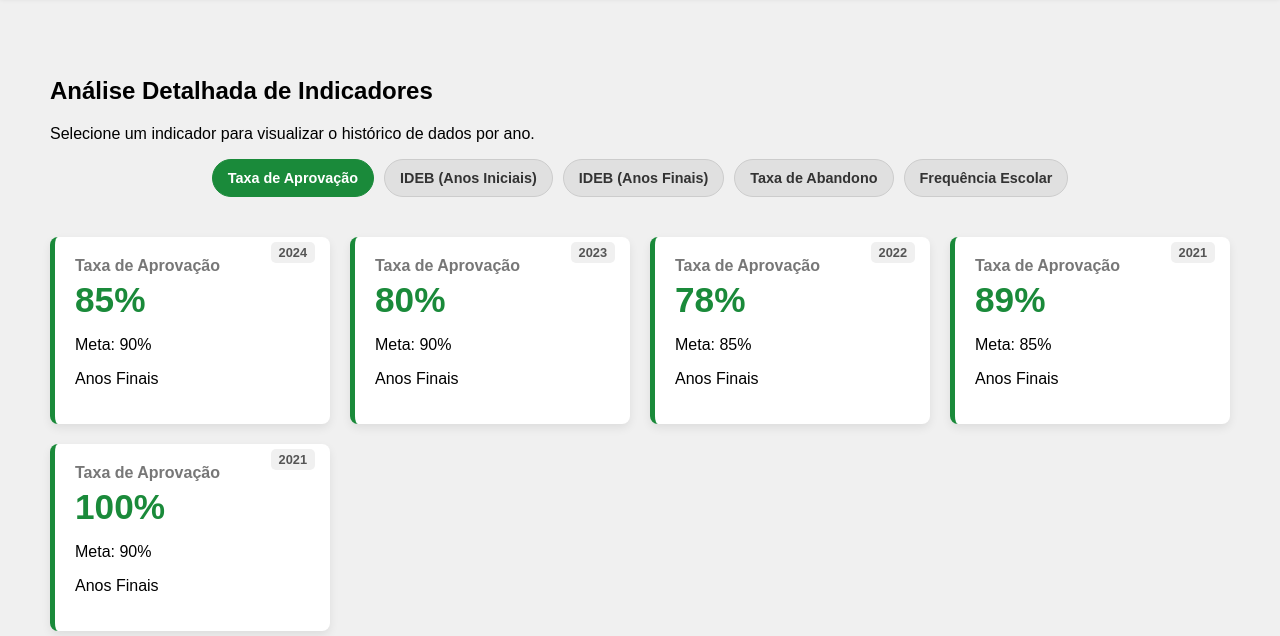
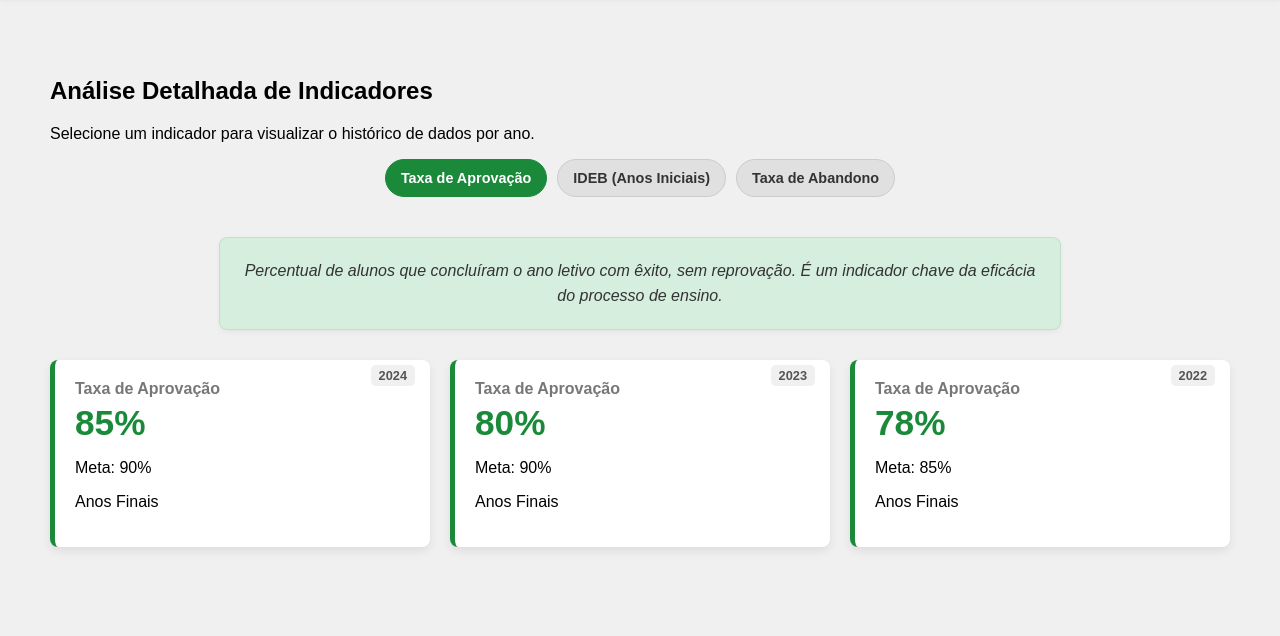
Before and after one commit to TEST-KBR/SITE-SEMED-PROJECT, a plain HTML site: page indicadores.html in a window 1280 px wide. Both pictures are taken after a click on the button "Taxa de Aprovação". Shown: the part 164-800 px from the top of the page. Drawn offline with Linux system fonts and the light colour scheme.

Commit message:
page idicadores version 2

```diff
--- a/indicadores.html
+++ b/indicadores.html
@@ -54,6 +54,9 @@
             <div class="indicator-filters" id="indicator-filters">
                 </div>
 
+            <div class="indicator-description-box" id="indicator-description-box">
+                </div>
+
             <div class="indicator-data-grid" id="indicator-data-grid">
                 <p style="text-align: center; color: #666; padding: 50px;">Selecione um indicador acima para visualizar os dados.</p>
             </div>
--- a/script.js
+++ b/script.js
@@ -105,43 +105,40 @@ if (form && statusMessage) {
 async function loadIndicatorsData() {
     const filtersContainer = document.getElementById('indicator-filters');
     const dataGrid = document.getElementById('indicator-data-grid');
+    const descriptionBox = document.getElementById('indicator-description-box'); // NOVO ELEMENTO
 
-    // Verifica se os contêineres existem (se estamos na página correta)
     if (!filtersContainer || !dataGrid) return;
 
     try {
-        // 1. Fetch dos dados do JSON
-        const response = await fetch('src/dados/indicadores.json');
+        const response = await fetch('src/dados/indicadores.json'); // Caminho atualizado
         if (!response.ok) {
             throw new Error(`Erro HTTP! status: ${response.status}`);
         }
         const indicatorsData = await response.json();
-
-        // Armazena os dados globalmente (ou usa cache) para evitar novo fetch
         window.allIndicatorsData = indicatorsData;
 
-        // 2. Cria os botões de filtro
+        // 1. Cria os botões de filtro
         const indicatorNames = Object.keys(indicatorsData);
-        filtersContainer.innerHTML = ''; // Limpa o conteúdo inicial
+        filtersContainer.innerHTML = '';
+
+        // Mensagem inicial de instrução
+        dataGrid.innerHTML = `<p style="text-align: center; color: #666; padding: 50px;">Selecione um indicador acima para visualizar os dados.</p>`;
+        descriptionBox.innerHTML = ''; // Garante que a descrição também esteja vazia no início
 
         indicatorNames.forEach(name => {
             const button = document.createElement('button');
             button.className = 'indicator-button';
             button.textContent = name;
 
-            // Adiciona o evento de clique ao botão
             button.addEventListener('click', () => {
-                displayIndicatorDetails(name, indicatorsData, filtersContainer, dataGrid);
+                // Passa o elemento da descrição para a função de exibição
+                displayIndicatorDetails(name, indicatorsData, filtersContainer, dataGrid, descriptionBox);
             });
 
             filtersContainer.appendChild(button);
         });
 
-        // 3. Carrega o primeiro indicador por padrão (opcional)
-        if (indicatorNames.length > 0) {
-            // Seleciona o primeiro indicador para mostrar ao carregar a página
-            displayIndicatorDetails(indicatorNames[0], indicatorsData, filtersContainer, dataGrid);
-        }
+        // 2. REMOVIDO: NENHUM indicador é carregado por padrão.
 
     } catch (error) {
         console.error("Erro ao carregar indicadores:", error);
@@ -149,10 +146,12 @@ async function loadIndicatorsData() {
     }
 }
 
-function displayIndicatorDetails(indicatorName, data, filtersContainer, dataGrid) {
+function displayIndicatorDetails(indicatorName, data, filtersContainer, dataGrid, descriptionBox) {
+    // 1. Pega os detalhes completos do indicador (incluindo descrição e dados)
     const indicatorDetails = data[indicatorName];
+    const dataArray = indicatorDetails.dados; // O array de dados agora está dentro da chave 'dados'
 
-    // 1. Atualiza o estado "ativo" dos botões
+    // 2. Atualiza o estado "ativo" dos botões
     Array.from(filtersContainer.children).forEach(btn => {
         btn.classList.remove('active');
         if (btn.textContent === indicatorName) {
@@ -160,14 +159,17 @@ function displayIndicatorDetails(indicatorName, data, filtersContainer, dataGrid
         }
     });
 
-    // 2. Cria e injeta os cards
+    // 3. Exibe a DESCRIÇÃO
+    descriptionBox.innerHTML = `<p>${indicatorDetails.descricao}</p>`;
+
+    // 4. Cria e injeta os cards
     dataGrid.innerHTML = ''; // Limpa os cards anteriores
 
-    indicatorDetails.forEach(item => {
+    dataArray.forEach(item => {
         const card = document.createElement('div');
         card.className = 'data-card';
 
-        // Estrutura do Card de Dados (Valor, Ano, Detalhe)
+        // Agora o card pode mostrar a meta e o detalhe
         card.innerHTML = `
             <span class="data-year">${item.ano}</span>
             <h4>${indicatorName}</h4>
--- a/src/dados/indicadores.json
+++ b/src/dados/indicadores.json
@@ -1,31 +1,28 @@
 {
-    "Taxa de Aprovação": [
+    "Taxa de Aprovação": {
+        "descricao": "Percentual de alunos que concluíram o ano letivo com êxito, sem reprovação. É um indicador chave da eficácia do processo de ensino.",
+        "dados": [
             { "ano": 2024, "valor": "85%", "meta": "90%", "detalhe": "Anos Finais" },
             { "ano": 2023, "valor": "80%", "meta": "90%", "detalhe": "Anos Finais" },
-        { "ano": 2022, "valor": "78%", "meta": "85%", "detalhe": "Anos Finais" },
-        { "ano": 2021, "valor": "89%", "meta": "85%", "detalhe": "Anos Finais" },
-        { "ano": 2021, "valor": "100%", "meta": "90%", "detalhe": "Anos Finais" }
-    ],
-    "IDEB (Anos Iniciais)": [
+            { "ano": 2022, "valor": "78%", "meta": "85%", "detalhe": "Anos Finais" }
+        ]
+    },
+
+    "IDEB (Anos Iniciais)": {
+        "descricao": "Índice de Desenvolvimento da Educação Básica para alunos do 1º ao 5º ano. Combina proficiência em leitura/matemática e taxa de fluxo escolar.",
+        "dados": [
             { "ano": 2021, "valor": "6.5", "meta": "6.0", "detalhe": "Meta batida" },
             { "ano": 2019, "valor": "5.8", "meta": "5.5", "detalhe": "Acima da meta" },
             { "ano": 2017, "valor": "5.2", "meta": "5.0", "detalhe": "Em crescimento" }
-    ],
+        ]
+    },
 
-    "IDEB (Anos Finais)": [
-        { "ano": 2021, "valor": "3.8", "meta": "4.5", "detalhe": "Abaixo da meta" },
-        { "ano": 2019, "valor": "3.5", "meta": "4.2", "detalhe": "Em recuperação" }
-    ],
-
-
-    "Taxa de Abandono": [
+    "Taxa de Abandono": {
+        "descricao": "Percentual de alunos que abandonaram a escola durante o ano letivo. O objetivo é manter esse índice o mais baixo possível.",
+        "dados": [
             { "ano": 2024, "valor": "8%", "meta": "5%", "detalhe": "Época de Pandemia" },
             { "ano": 2023, "valor": "10%", "meta": "7%", "detalhe": "Falta de Transporte" },
             { "ano": 2022, "valor": "12%", "meta": "7%", "detalhe": "Pós-pandemia" }
-    ],
-    "Frequência Escolar": [
-        { "ano": 2024, "valor": "95%", "meta": "95%", "detalhe": "Em conformidade" },
-        { "ano": 2023, "valor": "92%", "meta": "95%", "detalhe": "Próximo da meta" }
         ]
-
     }
+}
--- a/style.css
+++ b/style.css
@@ -353,6 +353,26 @@ body {
     background-color: var(--verde-escuro);
     color: white;
     border-color: var(--verde-escuro);
+}
+
+/* Estilo da Caixa de Descrição */
+.indicator-description-box {
+    max-width: 800px;
+    margin: 0 auto 30px auto;
+    padding: 20px;
+    background-color: var(--verde-banner); /* Cor de fundo suave */
+    border: 1px solid #c0e0cc;
+    border-radius: 8px;
+    text-align: center;
+    min-height: 50px; /* Garante que a caixa tenha um tamanho mínimo */
+    box-shadow: 0 2px 5px rgba(0, 0, 0, 0.05);
+}
+
+.indicator-description-box p {
+    margin: 0;
+    color: #333;
+    line-height: 1.6;
+    font-style: italic;
 }
 
 /* Contêiner dos Cards de Dados */
```
Lines whose indentation alone changed are shown as unchanged.
